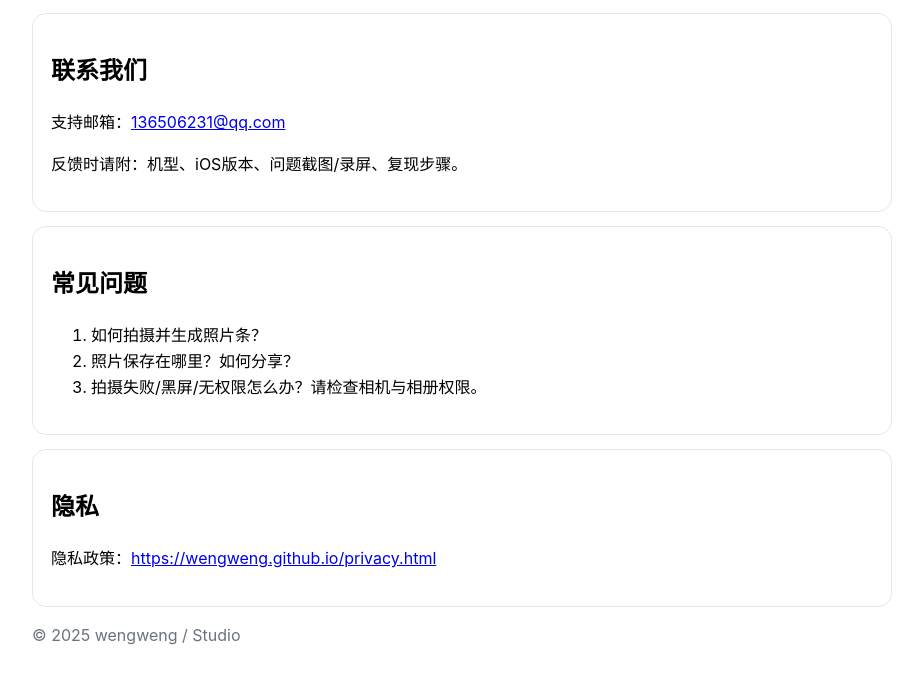
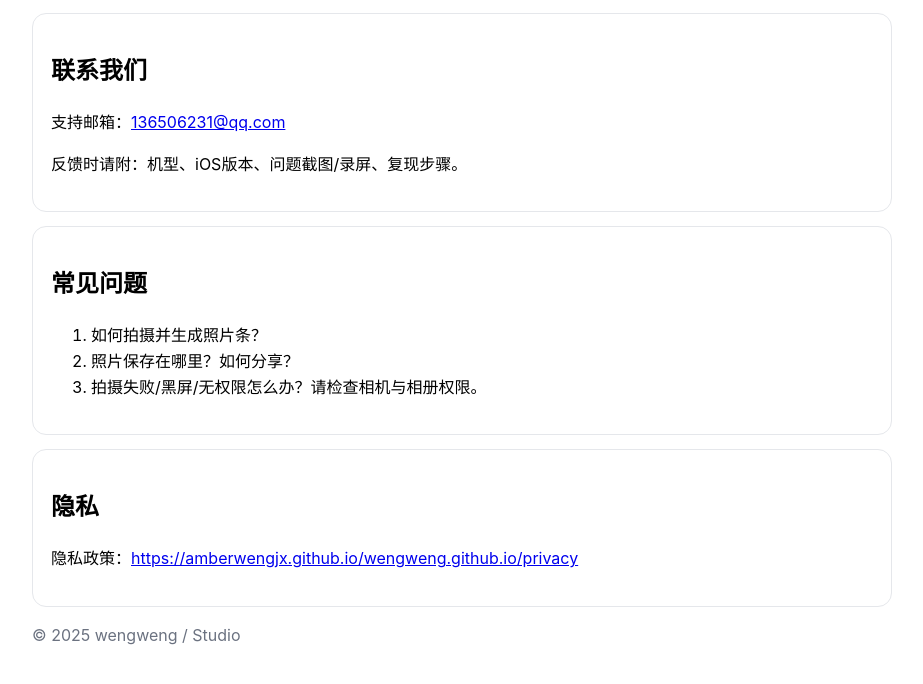
Before and after one commit to amberwengjx/wengweng.github.io, a plain HTML site: page index.html in a window 1280 px wide. Shown: the part 136-820 px from the top of the page, without its empty margins (178-1101 px from the left). Drawn offline with Linux system fonts and the light colour scheme.

Commit message:
Update index.html

```diff
--- a/index.html
+++ b/index.html
@@ -33,7 +33,7 @@
 
   <div class="card">
     <h2>隐私</h2>
-    <p>隐私政策：<a href="https://wengweng.github.io/privacy.html">https://wengweng.github.io/privacy.html</a></p>
+    <p>隐私政策：<a href="https://amberwengjx.github.io/wengweng.github.io/privacy">https://amberwengjx.github.io/wengweng.github.io/privacy</a></p>
   </div>
 
   <p style="color:#6b7280;">© 2025 wengweng / Studio</p>
```
